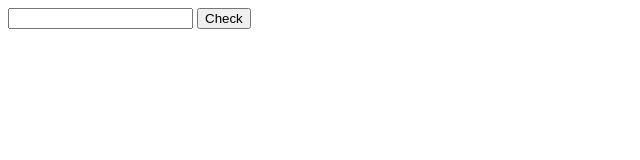
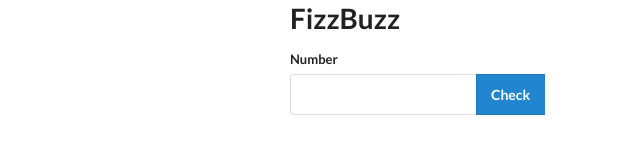
Before and after one commit to sundqvistjohan/fizzbuzz_js_johan, a website: page src/index.html in a window 1280 px wide. Shown: the whole page, without its empty margins (0-640 px from the left). Drawn offline with nearby package versions, Linux system fonts and the light colour scheme.

Commit message:
Adds styling using Semantic UI

```diff
--- a/src/index.html
+++ b/src/index.html
@@ -4,12 +4,25 @@
     <meta charset="UTF-8">
     <meta name="viewport" content="width=device-width, initial-scale=1.0">
     <meta http-equiv="X-UA-Compatible" content="ie=edge">
-    <title>Puppeteer Mocha Scaffold</title>
+    <title>FizzBuzz</title>
+    <link rel="stylesheet" href="https://cdnjs.cloudflare.com/ajax/libs/semantic-ui/2.4.1/semantic.min.css">
 </head>
 <body>
-    <input type="text" id="value">
-    <input type="submit" value="Check" id="button">
-    <div id="display_answer"></div>
+    <div class="ui text container">
+        <h1 class="header">FizzBuzz</h1>
+        <div class="ui form">
+            <div class="fields">
+                <div class="field">
+                    <label for="text">Number</label>
+                    <div class="ui action input">
+                        <input type="text" id="value">
+                        <input class="ui primary button" type="submit" value="Check" id="button">
+                    </div>
+                </div>
+            </div>
+        </div>
+        <div id="display_answer"></div>
+    </div>
 </body>
 <script src="js/fizzbuzz.js"></script>
 <script>
```
